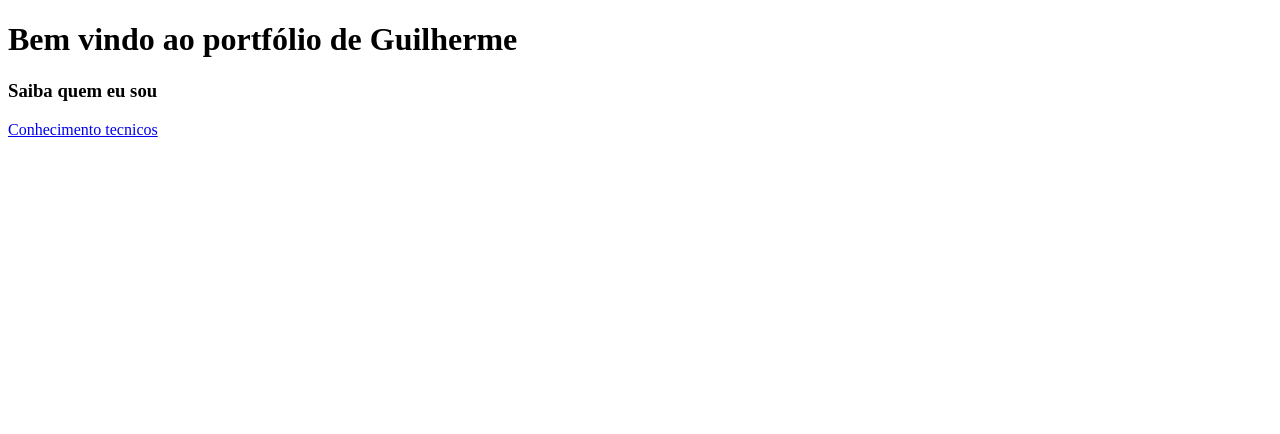
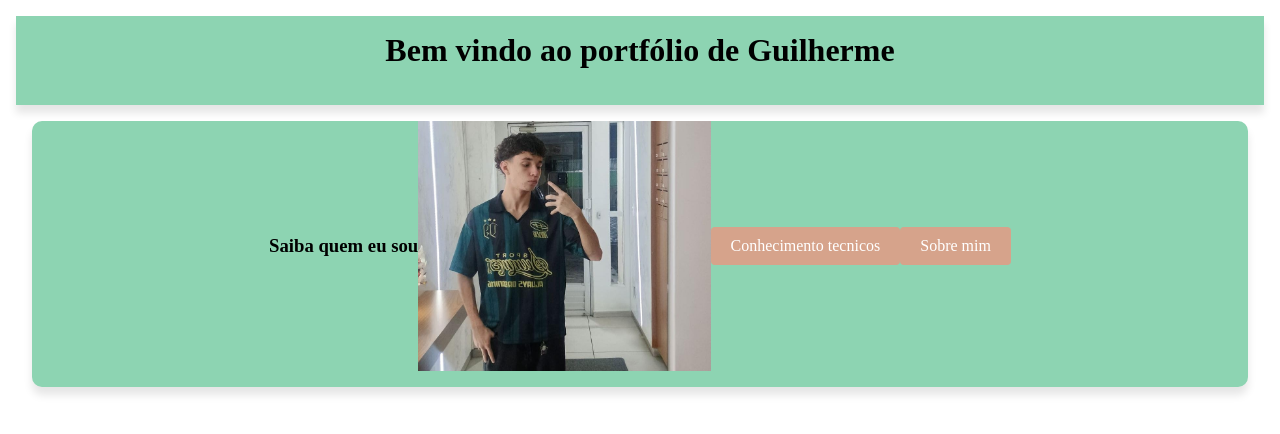
Before and after one commit to Guilherme-Goncalves08/Portifolio-Guilherme, a plain HTML site: page home/index.html in a window 1280 px wide. Drawn offline with Linux system fonts and the light colour scheme.

Commit message:
feat code and style home

```diff
--- a/home/index.html
+++ b/home/index.html
@@ -1,20 +1,25 @@
 <!DOCTYPE html>
 <html lang="pt-br">
+
 <head>
     <meta charset="UTF-8">
     <meta name="viewport" content="width=device-width, initial-scale=1.0">
+    <link rel="stylesheet" href="../home/style.css">
     <title>Home</title>
 </head>
+
 <body>
+    <main>
         <header>
             <h1>Bem vindo ao portfólio de Guilherme</h1>
         </header>
         <section>
             <h3>Saiba quem eu sou</h3>
-        <a href="../pagina-Tecnica/">Conhecimento tecnicos</a>
-        <a href=""></a>
-        <a href=""></a>
+                <img src="../img/eu.jpeg" alt="">
+                <br><a href="../pagina-Tecnica/">Conhecimento tecnicos</a>
+                <a href="../aboutme/index.html">Sobre mim</a>
         </section>
+    </main>
+</body>
 
-</body>
 </html>
--- /dev/null
+++ b/home/style.css
@@ -0,0 +1,49 @@
+body {
+    background-color: white;
+    margin: auto;
+    align-items: center;
+}
+
+h1 {
+    margin: 0 0 20px 0;
+}
+
+header {
+    padding: 16px;
+    background-color: rgb(141, 212, 178);
+    box-shadow: 0 8px 8px rgba(0, 0, 0, 0.1);
+
+    text-align: center;
+}
+
+main {
+    padding: 16px;
+}
+
+img {
+    max-width: 350px;
+    max-height: 250px;
+    width: auto;
+    height: auto;
+}
+
+section {
+    background-color: rgb(141, 212, 178);
+    box-shadow: 0 8px 8px rgba(0, 0, 0, 0.1);
+    margin: 16px;
+    border-radius: 10px;
+    padding: 0 16px 16px 16px;
+    /* text-align: center; */
+    display: flex;
+    justify-content: center;
+    align-items: center;
+}
+
+section a {
+    text-decoration: none;
+    background-color: #d6a38b;
+    color: #fff;
+    border-radius: 4px;
+    padding: 10px 20px;
+    transition: background-color 1s ease;
+}
```
Also changed, not shown: aboutme/index.html (added, +11 -0 lines), pagina-Tecnica/Index.html (+2 -0 lines), aboutme/style.css (added), img/eu.jpeg (added), img/eu.jpg (deleted), 1 other file. Lines whose indentation alone changed are shown as unchanged.
